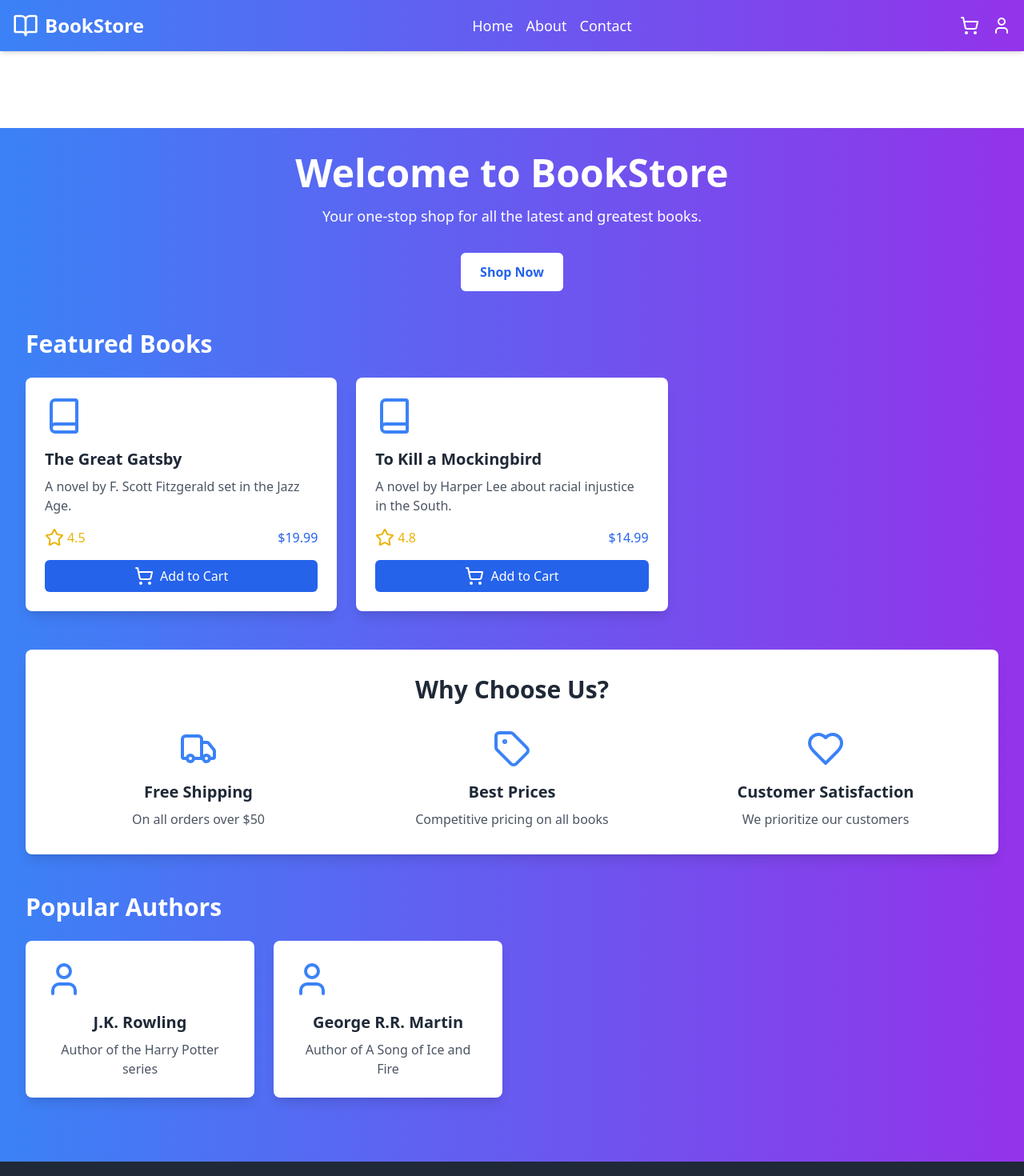
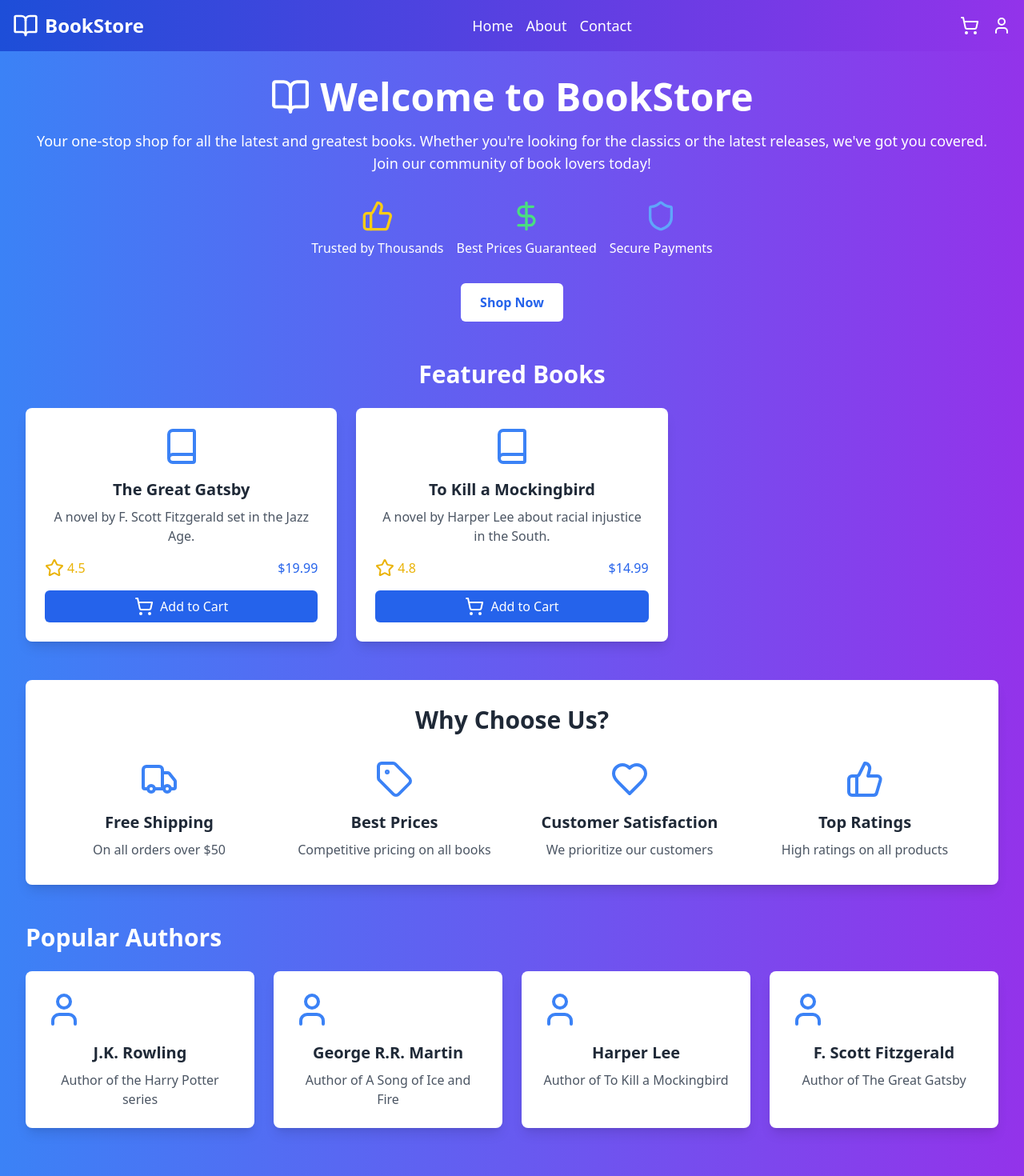
Before and after one commit to moh123adan/Book-Store-App, a React (Vite) app in the folder book-client/: page / in a window 1280 px wide. Shown: the top 1470 px of the page at 80% size. Built offline with nearby package versions, Linux system fonts and the light colour scheme.

Commit message:
fixed some styles

```diff
--- a/book-client/src/components/Header.tsx
+++ b/book-client/src/components/Header.tsx
@@ -4,7 +4,7 @@
 
 const Header: React.FC = () => {
   return (
-    <header className="bg-gradient-to-r from-blue-500 to-purple-600 p-4 shadow-md">
+    <header className="bg-gradient-to-r from-blue-700 to-purple-600 p-4 shadow-md">
       <div className="container mx-auto flex justify-between items-center">
         <div className="flex items-center">
           <BookOpen className="text-white mr-2" size={32} />
--- a/book-client/src/components/Home.tsx
+++ b/book-client/src/components/Home.tsx
@@ -1,27 +1,43 @@
 // src/components/Home.tsx
 import React from 'react';
-import { Book, ShoppingCart, Star, User, Heart, Truck, Tag } from 'lucide-react';
+import { Book, ShoppingCart, Star, User, Heart, Truck, Tag, BookOpen, ThumbsUp, DollarSign, Shield } from 'lucide-react';
 
 const Home: React.FC = () => {
     return (
-        <div className="mt-24 min-h-screen bg-gradient-to-r from-blue-500 to-purple-600 p-8">
+        <div className="min-h-screen bg-gradient-to-r from-blue-500 to-purple-600 p-8">
             <div className="container mx-auto">
                 {/* Hero Section */}
                 <section className="text-center text-white mb-12">
-                    <h1 className="text-5xl font-bold mb-4">Welcome to BookStore</h1>
-                    <p className="text-lg mb-8">Your one-stop shop for all the latest and greatest books.</p>
+                    <h1 className="text-5xl font-bold mb-4 flex justify-center items-center">
+                        <BookOpen className="mr-3" size={50} /> Welcome to BookStore
+                    </h1>
+                    <p className="text-lg mb-8">Your one-stop shop for all the latest and greatest books. Whether you're looking for the classics or the latest releases, we've got you covered. Join our community of book lovers today!</p>
+                    <div className="flex justify-center space-x-4 mb-8">
+                        <div className="flex flex-col items-center">
+                            <ThumbsUp className="text-yellow-400" size={40} />
+                            <p className="mt-2">Trusted by Thousands</p>
+                        </div>
+                        <div className="flex flex-col items-center">
+                            <DollarSign className="text-green-400" size={40} />
+                            <p className="mt-2">Best Prices Guaranteed</p>
+                        </div>
+                        <div className="flex flex-col items-center">
+                            <Shield className="text-blue-400" size={40} />
+                            <p className="mt-2">Secure Payments</p>
+                        </div>
+                    </div>
                     <button className="bg-white text-blue-600 px-6 py-3 rounded-md font-semibold hover:bg-gray-200 transition-colors">
                         Shop Now
                     </button>
                 </section>
 
                 {/* Featured Books Section */}
-                <section className="mb-12">
+                <section className="mb-12 text-center">
                     <h2 className="text-3xl font-semibold text-white mb-6">Featured Books</h2>
-                    <div className="grid grid-cols-1 md:grid-cols-2 lg:grid-cols-3 gap-6">
+                    <div className="grid grid-cols-1 md:grid-cols-2 lg:grid-cols-3 gap-6 justify-center">
                         {/* Example book items */}
                         <div className="bg-white p-6 rounded-lg shadow-lg">
-                            <Book className="text-blue-500 mb-4" size={48} />
+                            <Book className="text-blue-500 mb-4 mx-auto" size={48} />
                             <h3 className="text-xl font-bold text-gray-800 mb-2">The Great Gatsby</h3>
                             <p className="text-gray-600 mb-4">A novel by F. Scott Fitzgerald set in the Jazz Age.</p>
                             <div className="flex items-center justify-between mb-4">
@@ -37,7 +53,7 @@
                             </button>
                         </div>
                         <div className="bg-white p-6 rounded-lg shadow-lg">
-                            <Book className="text-blue-500 mb-4" size={48} />
+                            <Book className="text-blue-500 mb-4 mx-auto" size={48} />
                             <h3 className="text-xl font-bold text-gray-800 mb-2">To Kill a Mockingbird</h3>
                             <p className="text-gray-600 mb-4">A novel by Harper Lee about racial injustice in the South.</p>
                             <div className="flex items-center justify-between mb-4">
@@ -59,7 +75,7 @@
                 {/* Why Choose Us Section */}
                 <section className="bg-white p-8 rounded-lg shadow-lg mb-12">
                     <h2 className="text-3xl font-semibold text-gray-800 text-center mb-8">Why Choose Us?</h2>
-                    <div className="grid grid-cols-1 md:grid-cols-2 lg:grid-cols-3 gap-6 text-center">
+                    <div className="grid grid-cols-1 md:grid-cols-2 lg:grid-cols-4 gap-6 text-center">
                         <div className="flex flex-col items-center">
                             <Truck className="text-blue-500 mb-4" size={48} />
                             <h3 className="text-xl font-semibold text-gray-800 mb-2">Free Shipping</h3>
@@ -74,6 +90,11 @@
                             <Heart className="text-blue-500 mb-4" size={48} />
                             <h3 className="text-xl font-semibold text-gray-800 mb-2">Customer Satisfaction</h3>
                             <p className="text-gray-600">We prioritize our customers</p>
+                        </div>
+                        <div className="flex flex-col items-center">
+                            <ThumbsUp className="text-blue-500 mb-4" size={48} />
+                            <h3 className="text-xl font-semibold text-gray-800 mb-2">Top Ratings</h3>
+                            <p className="text-gray-600">High ratings on all products</p>
                         </div>
                     </div>
                 </section>
@@ -92,7 +113,16 @@
                             <h3 className="text-xl font-bold text-gray-800 mb-2">George R.R. Martin</h3>
                             <p className="text-gray-600">Author of A Song of Ice and Fire</p>
                         </div>
-                        {/* Add more authors as needed */}
+                        <div className="bg-white p-6 rounded-lg shadow-lg text-center">
+                            <User className="text-blue-500 mb-4" size={48} />
+                            <h3 className="text-xl font-bold text-gray-800 mb-2">Harper Lee</h3>
+                            <p className="text-gray-600">Author of To Kill a Mockingbird</p>
+                        </div>
+                        <div className="bg-white p-6 rounded-lg shadow-lg text-center">
+                            <User className="text-blue-500 mb-4" size={48} />
+                            <h3 className="text-xl font-bold text-gray-800 mb-2">F. Scott Fitzgerald</h3>
+                            <p className="text-gray-600">Author of The Great Gatsby</p>
+                        </div>
                     </div>
                 </section>
             </div>
```
